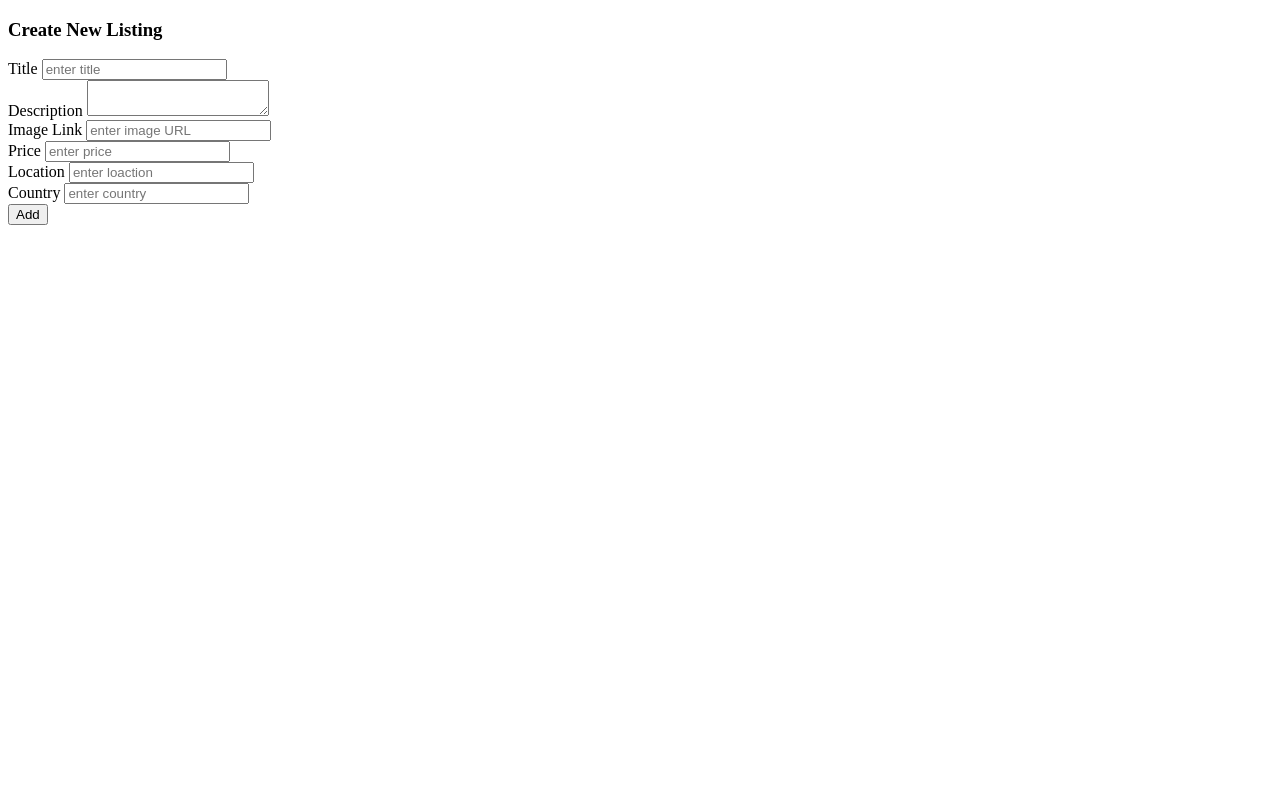
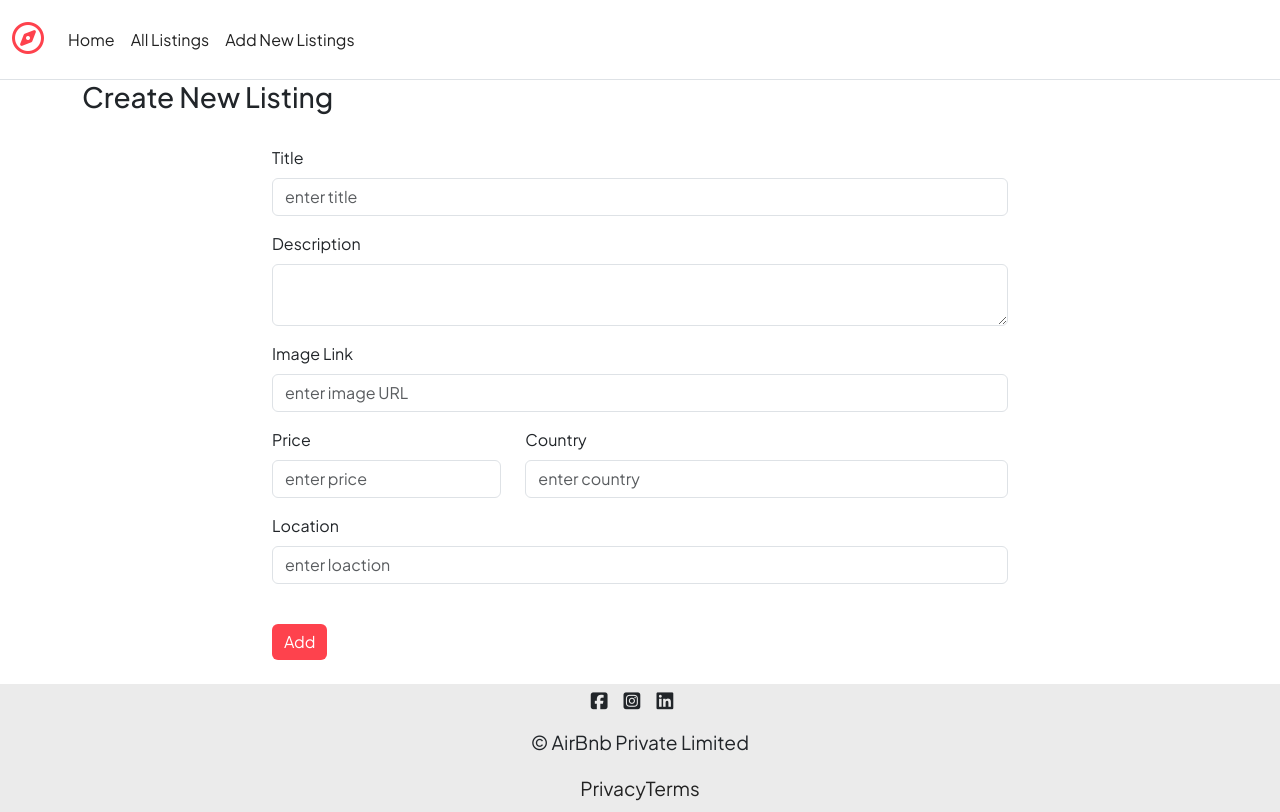
Before and after one commit to AdityaTile04/Web-Devlopment, a Node server app: page /listings/new in a window 1280 px wide. Before the commit the page ends 225 px from the top, so only its background shows below. Run offline with Node 20, Linux system fonts and the light colour scheme; some libraries are stand-ins or nearby versions.

Commit message:
complete styling of new page

```diff
--- a/Projects/Day_72/AirBnb/public/css/style.css
+++ b/Projects/Day_72/AirBnb/public/css/style.css
@@ -1,5 +1,12 @@
 body {
   font-family: "Plus Jakarta Sans", sans-serif !important;
+  display: flex;
+  flex-direction: column;
+  min-height: 100vh;
+}
+
+.container {
+  flex: 1;
 }
 
 .navbar {
@@ -88,3 +95,8 @@ body {
   opacity: 0.2 !important;
   background-color: #fff !important;
 }
+
+.add-btn {
+  background-color: #fe424d !important;
+  border: none !important;
+}
--- a/Projects/Day_72/AirBnb/views/listings/new.ejs
+++ b/Projects/Day_72/AirBnb/views/listings/new.ejs
@@ -1,14 +1,10 @@
-<!DOCTYPE html>
-<html lang="en">
-  <head>
-    <meta charset="UTF-8" />
-    <meta name="viewport" content="width=device-width, initial-scale=1.0" />
-    <title>AirBnb</title>
-  </head>
-  <body>
+<%- layout('/layouts/boilerplate') %>
 <h3>Create New Listing</h3>
+<br />
+<div class="row">
+  <div class="col-8 offset-2">
     <form method="post" action="/listings">
-      <div>
+      <div class="mb-3">
         <label for="title" class="form-label">Title</label>
         <input
           type="text"
@@ -18,7 +14,7 @@
         />
       </div>
 
-      <div>
+      <div class="mb-3">
         <label for="description" class="form-label">Description</label>
         <textarea
           type="text"
@@ -27,7 +23,7 @@
         ></textarea>
       </div>
 
-      <div>
+      <div class="mb-3">
         <label for="image" class="form-label">Image Link</label>
         <input
           type="text"
@@ -37,7 +33,8 @@
         />
       </div>
 
-      <div>
+      <div class="row">
+        <div class="mb-3 col-md-4">
           <label for="price" class="form-label">Price</label>
           <input
             type="number"
@@ -47,7 +44,18 @@
           />
         </div>
 
-      <div>
+        <div class="mb-3 col-md-8">
+          <label for="country" class="form-label">Country</label>
+          <input
+            type="text"
+            placeholder="enter country"
+            name="listing[country]"
+            class="form-control"
+          />
+        </div>
+      </div>
+
+      <div class="mb-3">
         <label for="location" class="form-label">Location</label>
         <input
           type="text"
@@ -56,18 +64,10 @@
           class="form-control"
         />
       </div>
+      <br />
 
-      <div>
-        <label for="country" class="form-label">Country</label>
-        <input
-          type="text"
-          placeholder="enter country"
-          name="listing[country]"
-          class="form-control"
-        />
+      <button class="btn btn-dark add-btn">Add</button>
+    </form>
   </div>
-
-      <button class="btn btn-dark">Add</button>
-    </form>
-  </body>
-</html>
+</div>
+<br />
```
Lines whose indentation alone changed are shown as unchanged.
